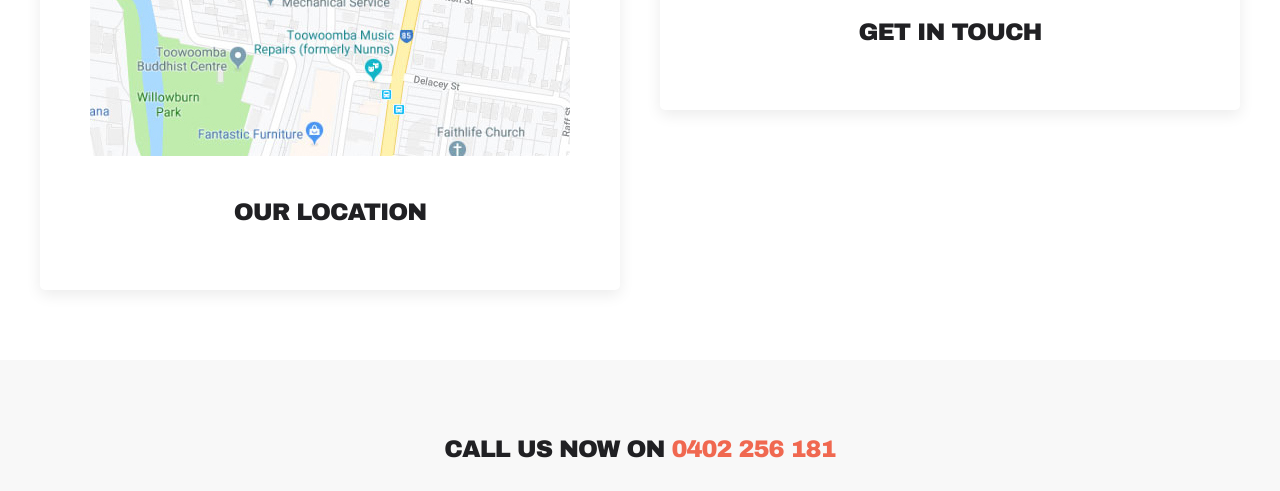
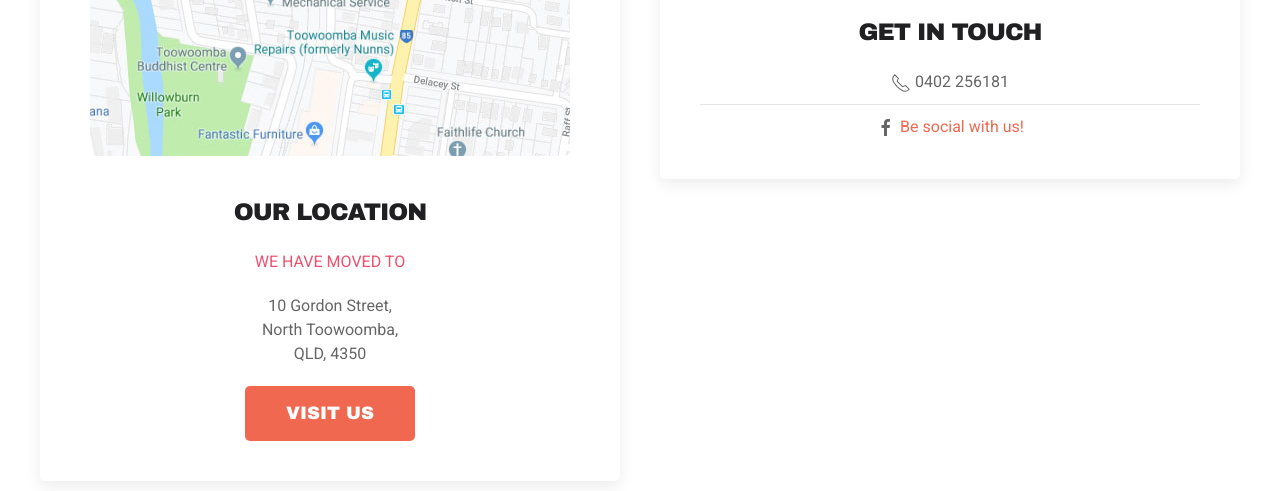
Before and after one commit to cofcoder/matts-car-care, a Nuxt app: page /contact in a window 1280 px wide. Shown: the part 561-1052 px from the top of the page. Built offline with nearby package versions, Linux system fonts and the light colour scheme.

Commit message:
Added contact details and updated map

```diff
--- a/components/Contact.vue
+++ b/components/Contact.vue
@@ -9,19 +9,19 @@
         <div id="map">
           <div class="uk-card uk-card-default uk-border-rounded">
             <div class="uk-card-media-top">
-            <a href="https://www.google.co.uk/maps/dir//10+Gordon+St,+North+Toowoomba+QLD+4350,+Australia/@-27.547889,151.9521763,17z/data=!4m17!1m7!3m6!1s0x6b965c488e3d664b:0xa7fb9748fa8b14c3!2s10+Gordon+St,+North+Toowoomba+QLD+4350,+Australia!3b1!8m2!3d-27.547889!4d151.954365!4m8!1m0!1m5!1m1!1s0x6b965c488e3d664b:0xa7fb9748fa8b14c3!2m2!1d151.954365!2d-27.547889!3e1?hl=en-GB&authuser=0" target="_blank">
-              <img src="~assets/img/map.jpg" class="uk-border-rounded" alt="">
+            <a href="https://goo.gl/maps/J9piGhd7dDC13Dip8" target="_blank">
+              <img src="~assets/img/map.jpg" class="uk-border-rounded" alt="" title="Matt's Car Care New Location">
             </a>
             </div>
             <div class="uk-card-body">
               <h3 class="uk-card-title">OUR LOCATION</h3>
-              <ul class="uk-list uk-list-divider" id="listDefault-data">
-                <li v-for="item in items" :key="item.id">
-                  {{ item.message }}
-                </li>
-              </ul>
-              <nuxt-link to="contact" class="uk-button uk-button-primary uk-button-large uk-border-rounded" v-for="button in buttons" :key="button.id">
-                {{ button.message }}</nuxt-link>
+              <p class="uk-text-danger">WE HAVE MOVED TO</p>
+              <address>
+                10 Gordon Street, <br>
+                North Toowoomba, <br>
+                QLD, 4350
+              </address>
+              <a href="https://goo.gl/maps/J9piGhd7dDC13Dip8" class="uk-button uk-button-primary uk-button-large uk-border-rounded" target="_blank" rel="noopener">VISIT US</a>
             </div>
           </div>
         </div>
@@ -34,12 +34,13 @@
             <div class="uk-card-body">
               <h3 class="uk-card-title">GET IN TOUCH</h3>
               <ul class="uk-list uk-list-divider">
-                <li v-for="item in items" :key="item.id">
-                  {{ item.message }}
+                <li>
+                  <span uk-icon="icon: receiver"></span> 0402 256181
+                </li>
+                <li>
+                  <span uk-icon="icon: facebook"></span> <a href="https://www.facebook.com/mattscarcare/" target="_blank" rel="noopener">Be social with us!</a>
                 </li>
               </ul>
-              <nuxt-link to="contact" class="uk-button uk-button-primary uk-button-large uk-border-rounded" v-for="button in buttons" :key="button.id">
-                {{ button.message }}</nuxt-link>
             </div>
           </div>
         </div>
```
